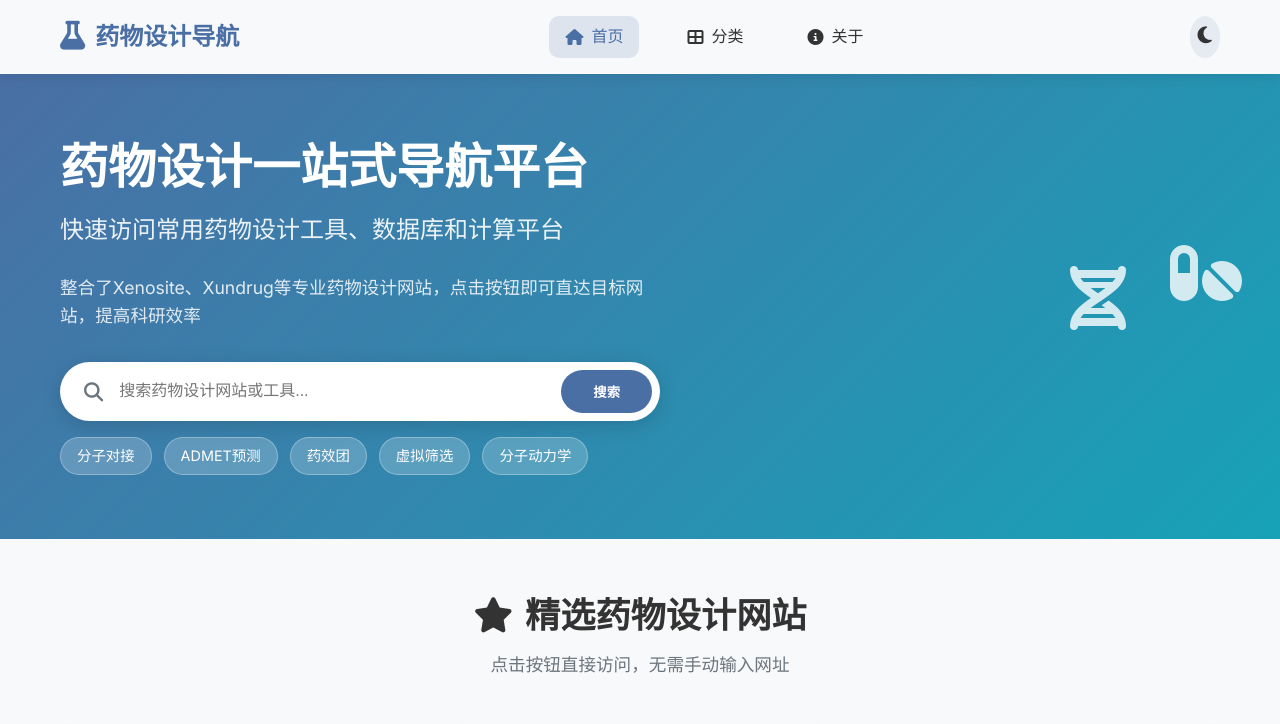
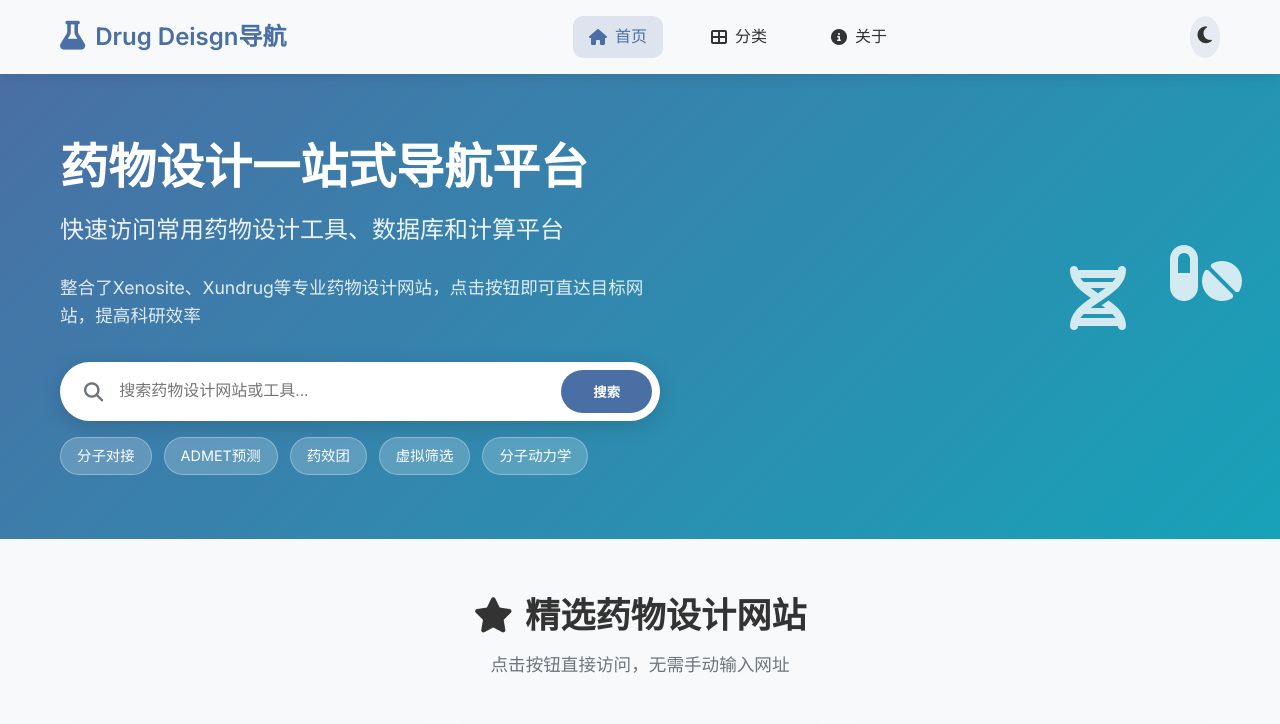
Before and after one commit to Ocean999188/drug-design-navigation, a website: page index.html in a window 1280 px wide. Shown: the top 724 px of the page. Drawn offline with Linux system fonts and the light colour scheme.

Commit message:
Update index.html

```diff
--- a/index.html
+++ b/index.html
@@ -14,7 +14,7 @@
         <div class="container">
             <div class="logo">
                 <i class="fas fa-flask"></i>
-                <span>药物设计导航</span>
+                <span>Drug Deisgn导航</span>
             </div>
             <div class="nav-links">
                 <a href="#" class="active"><i class="fas fa-home"></i> 首页</a>
```
